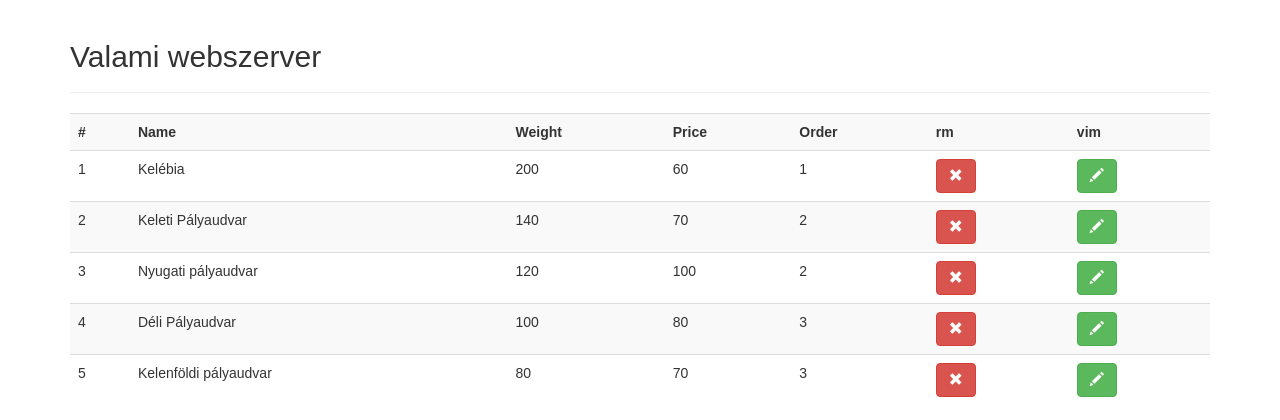
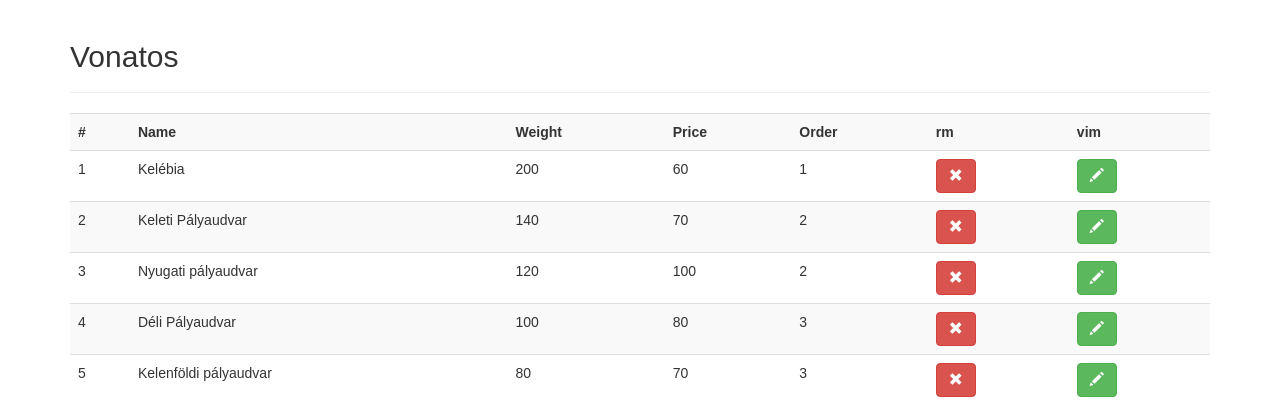
Before and after one commit to sztyui/django_rfw, a Django app: page / in a window 1280 px wide. Shown: the top 420 px of the page. Run offline with Django 3.2, Linux system fonts and the light colour scheme; data comes from the database, SQL or seed files in the repository; some libraries are stand-ins or nearby versions.

Commit message:
Finishing up

```diff
--- a/system/templates/system/index.html
+++ b/system/templates/system/index.html
@@ -12,7 +12,7 @@
 {% verbatim %}
 <body>
 <div class="container">
-    <div class="page-header"><h2>Valami webszerver</h2></div>
+    <div class="page-header"><h2>Vonatos</h2></div>
     <div ng-app="myApp" ng-controller="myCtrl">
         <table class="table table-striped">
             <tr>
```
